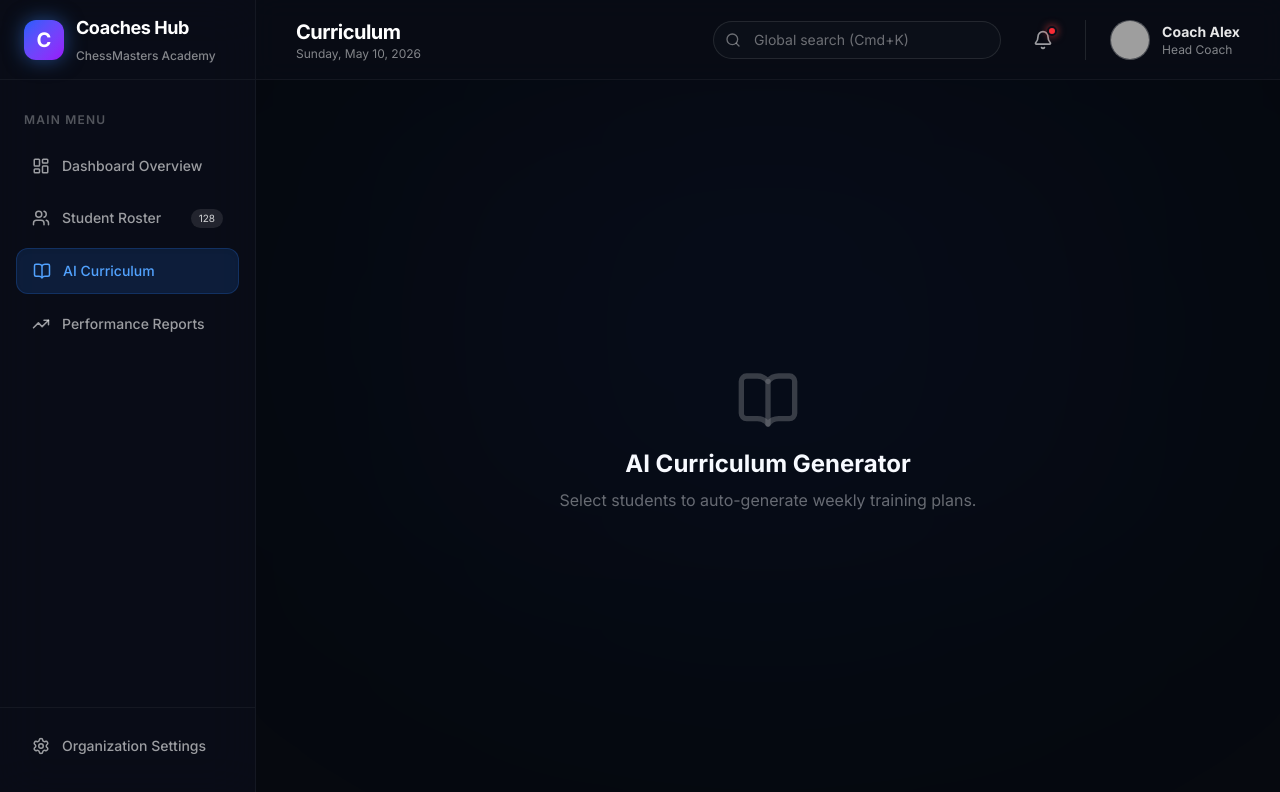
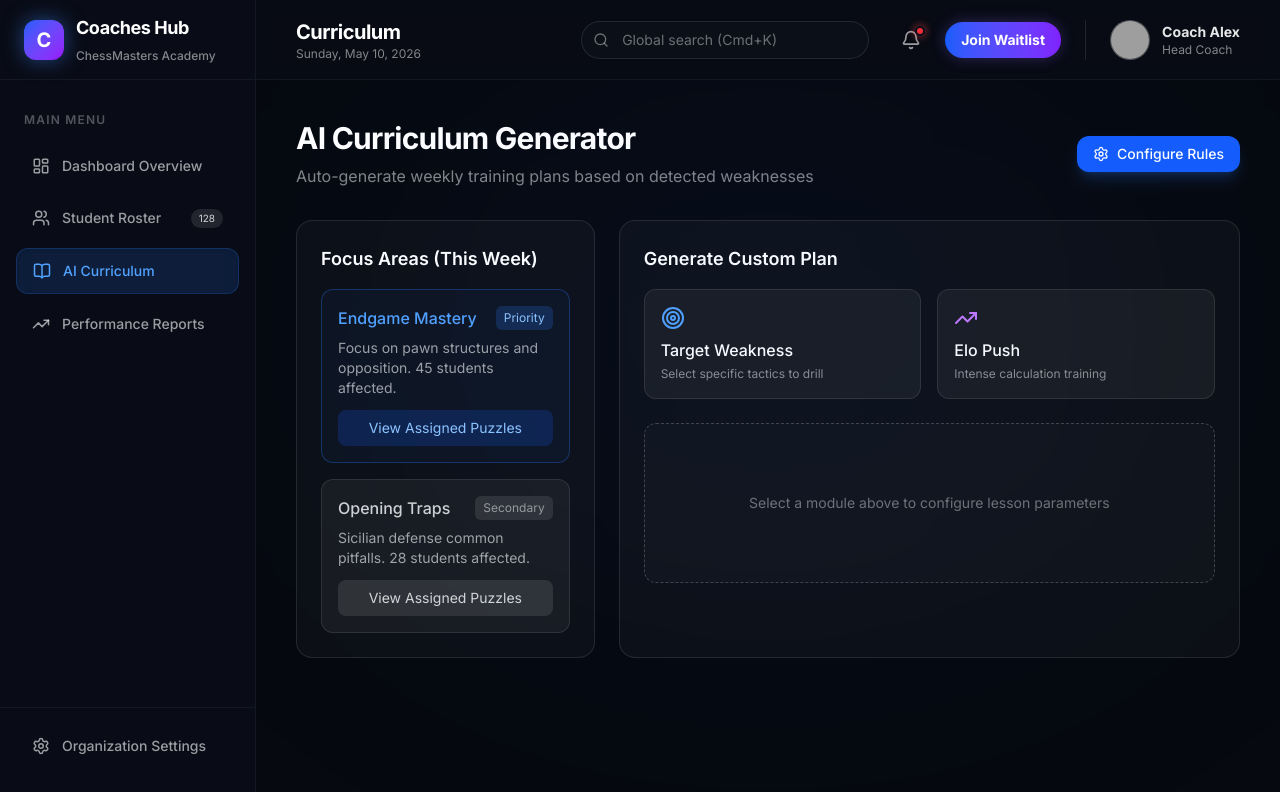
Before and after one commit to naveenreddy007/chessmazzes, a Next.js app: page /academy/demo in a window 1280 px wide. Both pictures are taken after a click on the button "AI Curriculum". Shown: the top 792 px of the page. Built offline with nearby package versions, Linux system fonts and the light colour scheme; grey boxes are pictures that could not be loaded.

Commit message:
feat: complete curriculum and reports views, add waitlist button

```diff
--- a/src/app/academy/demo/page.tsx
+++ b/src/app/academy/demo/page.tsx
@@ -502,10 +502,16 @@ export default function AcademyDashboardDemo() {
               />
             </div>
 
-            <button className="relative text-white/60 hover:text-white transition-colors p-2 hover:bg-white/5 rounded-full">
-              <Bell size={20} />
-              <span className="absolute top-1 right-1 w-2.5 h-2.5 bg-red-500 rounded-full shadow-[0_0_8px_rgba(239,68,68,0.8)] border-2 border-[#0a0e1a]"></span>
-            </button>
+            <div className="flex items-center gap-4">
+              <button className="relative text-white/60 hover:text-white transition-colors p-2 hover:bg-white/5 rounded-full">
+                <Bell size={20} />
+                <span className="absolute top-1 right-1 w-2.5 h-2.5 bg-red-500 rounded-full shadow-[0_0_8px_rgba(239,68,68,0.8)] border-2 border-[#0a0e1a]"></span>
+              </button>
+
+              <a href="https://www.chessmazes.org/contact" target="_blank" rel="noreferrer" className="px-4 py-2 bg-gradient-to-r from-blue-600 to-violet-600 hover:from-blue-500 hover:to-violet-500 text-white rounded-full text-sm font-bold shadow-[0_0_15px_rgba(139,92,246,0.3)] transition-all transform hover:scale-105 whitespace-nowrap">
+                Join Waitlist
+              </a>
+            </div>
 
             <div className="flex items-center gap-3 pl-6 border-l border-white/10 cursor-pointer group">
               <div className="w-10 h-10 rounded-full bg-white/10 overflow-hidden border border-white/20 group-hover:border-blue-400 transition-colors">
@@ -529,17 +535,88 @@ export default function AcademyDashboardDemo() {
             {activeTab === "dashboard" && <DashboardView key="dashboard" />}
             {activeTab === "students" && <StudentsView key="students" />}
             {activeTab === "curriculum" && (
-               <motion.div initial={{ opacity: 0 }} animate={{ opacity: 1 }} className="flex flex-col items-center justify-center h-full text-white/40">
-                 <BookOpen size={64} className="mb-4 opacity-50" />
-                 <h2 className="text-2xl font-bold text-white mb-2">AI Curriculum Generator</h2>
-                 <p>Select students to auto-generate weekly training plans.</p>
+               <motion.div initial={{ opacity: 0, y: 20 }} animate={{ opacity: 1, y: 0 }} exit={{ opacity: 0, y: -20 }} className="flex flex-col h-full">
+                 <div className="flex justify-between items-center mb-8">
+                   <div>
+                     <h2 className="text-3xl font-bold text-white tracking-tight mb-2">AI Curriculum Generator</h2>
+                     <p className="text-white/50">Auto-generate weekly training plans based on detected weaknesses</p>
+                   </div>
+                   <button className="px-4 py-2 bg-blue-600 hover:bg-blue-500 text-white rounded-xl shadow-lg shadow-blue-500/20 transition-all text-sm font-medium flex items-center gap-2">
+                     <Settings size={16} /> Configure Rules
+                   </button>
+                 </div>
+
+                 <div className="grid grid-cols-12 gap-6">
+                   <div className="col-span-4 bg-white/[0.03] border border-white/10 rounded-2xl p-6">
+                     <h3 className="font-semibold text-lg text-white mb-4">Focus Areas (This Week)</h3>
+                     <div className="space-y-4">
+                       <div className="p-4 rounded-xl border border-blue-500/30 bg-blue-500/5">
+                         <div className="flex justify-between items-center mb-2">
+                           <h4 className="font-medium text-blue-400">Endgame Mastery</h4>
+                           <span className="text-xs bg-blue-500/20 text-blue-300 px-2 py-1 rounded-md">Priority</span>
+                         </div>
+                         <p className="text-sm text-white/60 mb-3">Focus on pawn structures and opposition. 45 students affected.</p>
+                         <button className="w-full py-2 bg-blue-600/20 hover:bg-blue-600/40 text-blue-300 text-sm rounded-lg transition-colors">View Assigned Puzzles</button>
+                       </div>
+
+                       <div className="p-4 rounded-xl border border-white/10 bg-white/5">
+                         <div className="flex justify-between items-center mb-2">
+                           <h4 className="font-medium text-white/80">Opening Traps</h4>
+                           <span className="text-xs bg-white/10 text-white/50 px-2 py-1 rounded-md">Secondary</span>
+                         </div>
+                         <p className="text-sm text-white/60 mb-3">Sicilian defense common pitfalls. 28 students affected.</p>
+                         <button className="w-full py-2 bg-white/10 hover:bg-white/20 text-white/80 text-sm rounded-lg transition-colors">View Assigned Puzzles</button>
+                       </div>
+                     </div>
+                   </div>
+
+                   <div className="col-span-8 bg-white/[0.03] border border-white/10 rounded-2xl p-6">
+                     <h3 className="font-semibold text-lg text-white mb-4">Generate Custom Plan</h3>
+                     <div className="grid grid-cols-2 gap-4 mb-6">
+                       <div className="p-4 rounded-xl border border-white/10 bg-white/5 cursor-pointer hover:border-blue-500/50 transition-colors">
+                         <Target className="text-blue-400 mb-2" size={24} />
+                         <h4 className="font-medium text-white">Target Weakness</h4>
+                         <p className="text-xs text-white/50 mt-1">Select specific tactics to drill</p>
+                       </div>
+                       <div className="p-4 rounded-xl border border-white/10 bg-white/5 cursor-pointer hover:border-purple-500/50 transition-colors">
+                         <TrendingUp className="text-purple-400 mb-2" size={24} />
+                         <h4 className="font-medium text-white">Elo Push</h4>
+                         <p className="text-xs text-white/50 mt-1">Intense calculation training</p>
+                       </div>
+                     </div>
+                     <div className="h-40 border border-dashed border-white/20 rounded-xl flex items-center justify-center bg-white/[0.02]">
+                       <p className="text-white/40 text-sm">Select a module above to configure lesson parameters</p>
+                     </div>
+                   </div>
+                 </div>
                </motion.div>
             )}
             {activeTab === "reports" && (
-               <motion.div initial={{ opacity: 0 }} animate={{ opacity: 1 }} className="flex flex-col items-center justify-center h-full text-white/40">
-                 <TrendingUp size={64} className="mb-4 opacity-50" />
-                 <h2 className="text-2xl font-bold text-white mb-2">Detailed Analytics</h2>
-                 <p>In-depth Elo progression and tactical reports.</p>
+               <motion.div initial={{ opacity: 0, y: 20 }} animate={{ opacity: 1, y: 0 }} exit={{ opacity: 0, y: -20 }} className="flex flex-col h-full">
+                 <div className="flex justify-between items-center mb-8">
+                   <div>
+                     <h2 className="text-3xl font-bold text-white tracking-tight mb-2">Detailed Analytics</h2>
+                     <p className="text-white/50">Comprehensive breakdown of academy performance</p>
+                   </div>
+                   <button className="px-4 py-2 bg-white/10 hover:bg-white/20 text-white rounded-xl transition-all text-sm font-medium flex items-center gap-2">
+                     <Download size={16} /> Download PDF
+                   </button>
+                 </div>
+
+                 <div className="grid grid-cols-3 gap-6">
+                   <div className="bg-white/[0.03] border border-white/10 rounded-2xl p-6 flex flex-col items-center justify-center h-48">
+                     <span className="text-5xl font-bold text-white mb-2">92%</span>
+                     <span className="text-sm text-white/50">Lesson Completion Rate</span>
+                   </div>
+                   <div className="bg-white/[0.03] border border-white/10 rounded-2xl p-6 flex flex-col items-center justify-center h-48">
+                     <span className="text-5xl font-bold text-emerald-400 mb-2">+124</span>
+                     <span className="text-sm text-white/50">Total Elo Gained (This Month)</span>
+                   </div>
+                   <div className="bg-white/[0.03] border border-white/10 rounded-2xl p-6 flex flex-col items-center justify-center h-48">
+                     <span className="text-5xl font-bold text-blue-400 mb-2">14.2h</span>
+                     <span className="text-sm text-white/50">Avg. Weekly Training Time</span>
+                   </div>
+                 </div>
                </motion.div>
             )}
           </AnimatePresence>
```
